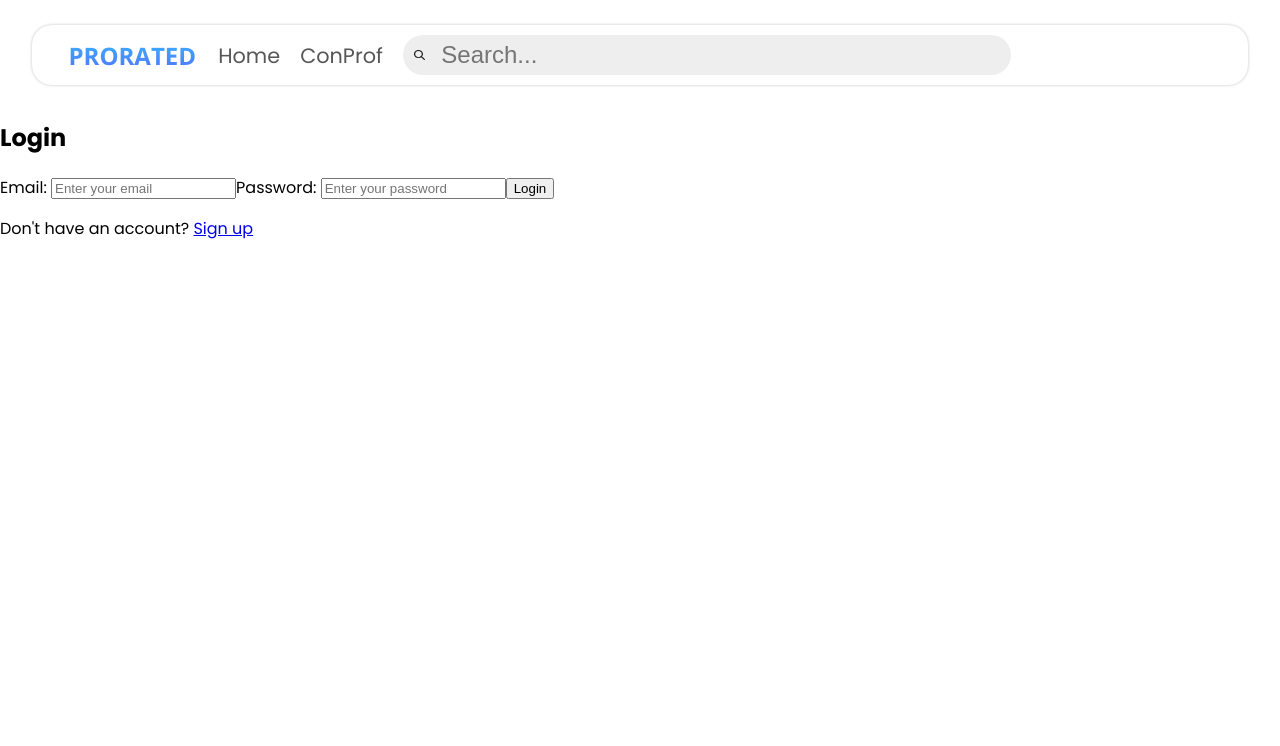
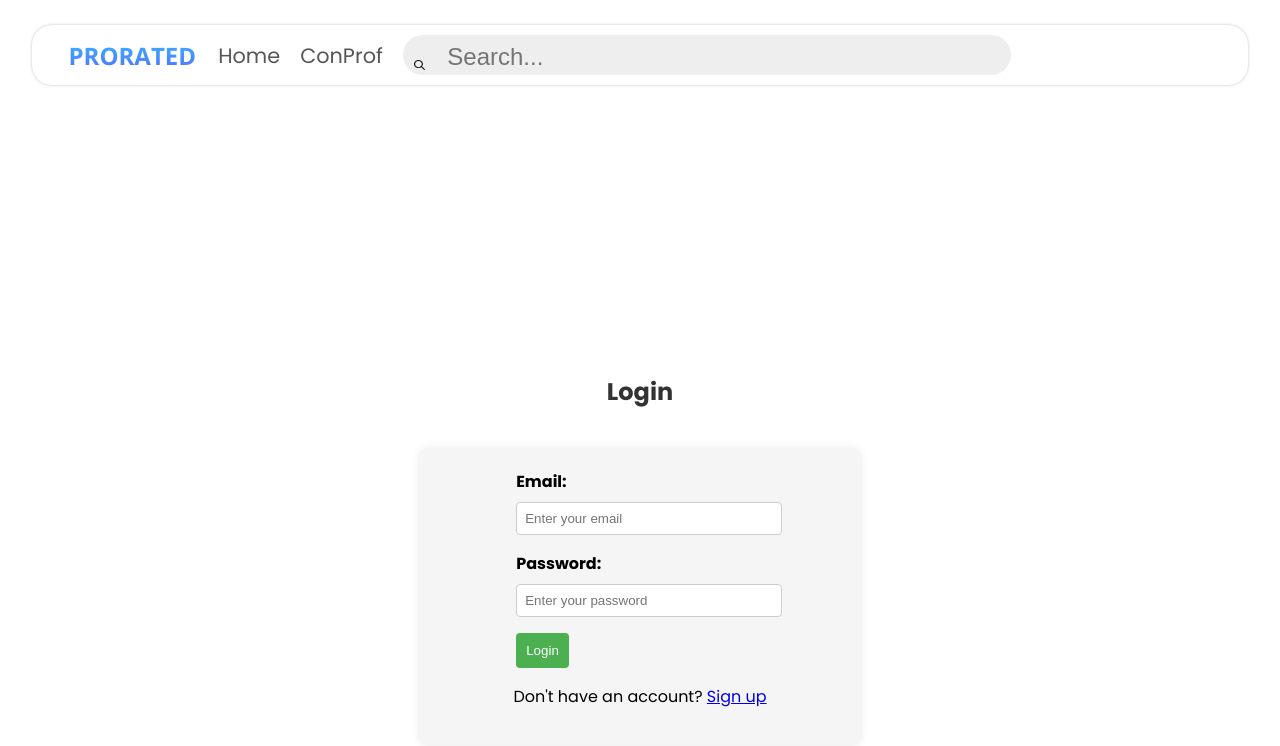
Before and after one commit to lgxxhi/Prorated-Front-End, a React (Create React App) app: page /login-signup in a window 1280 px wide. Shown: the top 746 px of the page. Built offline with nearby package versions, Linux system fonts and the light colour scheme; no server answers.

Commit message:
completed login functionality

```diff
--- a/src/Pages/LogInSignup.jsx
+++ b/src/Pages/LogInSignup.jsx
@@ -17,12 +17,15 @@ function LoginSignup() {
   const [error, setError] = useState(null);
   const [isLoading, setIsLoading] = useState(false);
   const [isLogin, setIsLogin] = useState(true);
+  const [isLoggedIn, setIsLoggedIn] = useState(false);
+  const [userData, setUserData] = useState(null);
 
   const navigate = useNavigate();
 
   const url = process.env.REACT_APP_API_URL;
 
   const handleToggle = () => {
+    setError(null);
     setIsLogin(!isLogin);
   };
 
@@ -33,6 +36,31 @@ function LoginSignup() {
 
     if (isLogin) {
       // Login
+      setIsLoggedIn(true);
+
+      try {
+        const response = await axios.get(`${url}/users`, {
+          params: { email: user.email, password: user.password },
+        });
+
+        const foundUser = response.data[0];
+
+        if (foundUser) {
+          setUserData(foundUser);
+        } else {
+          console.error("User not found");
+          setError("Invalid credentials. Please try again.");
+          setIsLoggedIn(false);
+        }
+      } catch (error) {
+        console.error("Error logging in:", error.message);
+        setError("Login failed. Please try again.");
+      } finally {
+        setIsLoading(false);
+        if (userData) {
+          navigate("/");
+        }
+      }
     } else {
       // Sign up
       try {
@@ -46,6 +74,16 @@ function LoginSignup() {
         setIsLoading(false);
       }
     }
+    setUser({
+      email: "",
+      password: "",
+      username: "",
+      first_name: "",
+      last_name: "",
+      phone_number: "",
+      profile_picture: "",
+      location: "",
+    });
   };
 
   const handleChange = (e) => {
@@ -55,6 +93,7 @@ function LoginSignup() {
   return (
     <div className="login-signup container">
       <h2>{isLogin ? "Login" : "Sign Up"}</h2>
+
       {isLoading ? (
         <div className="loader"></div>
       ) : (
--- a/src/Pages/LoginSignup.css
+++ b/src/Pages/LoginSignup.css
@@ -1,3 +1,66 @@
+/* LoginSignup.css */
+
+.container {
+  display: flex;
+  flex-direction: column;
+  align-items: center;
+  margin-top: 50px;
+}
+
+.login-signup {
+  display: flex;
+  align-items: center;
+  justify-content: center;
+  height: 100vh;
+}
+
+.form {
+  width: 400px;
+  padding: 20px;
+  background-color: #f5f5f5;
+  border-radius: 8px;
+  box-shadow: 0 0 10px rgba(0, 0, 0, 0.1);
+  margin-top: 20px;
+}
+
+h2 {
+  color: #333;
+  margin-bottom: 20px;
+}
+
+label {
+  display: block;
+  margin-bottom: 8px;
+  font-weight: bold;
+}
+
+input {
+  width: 100%;
+  padding: 8px;
+  margin-bottom: 16px;
+  border: 1px solid #ccc;
+  border-radius: 4px;
+}
+
+button {
+  background-color: #4caf50;
+  color: #fff;
+  padding: 10px;
+  border: none;
+  border-radius: 4px;
+  cursor: pointer;
+}
+
+button:disabled {
+  background-color: #ccc;
+  cursor: not-allowed;
+}
+
+.error-message {
+  color: #ff6347;
+  margin-top: 16px;
+}
+
 .loader,
 .loader:before,
 .loader:after {
```
